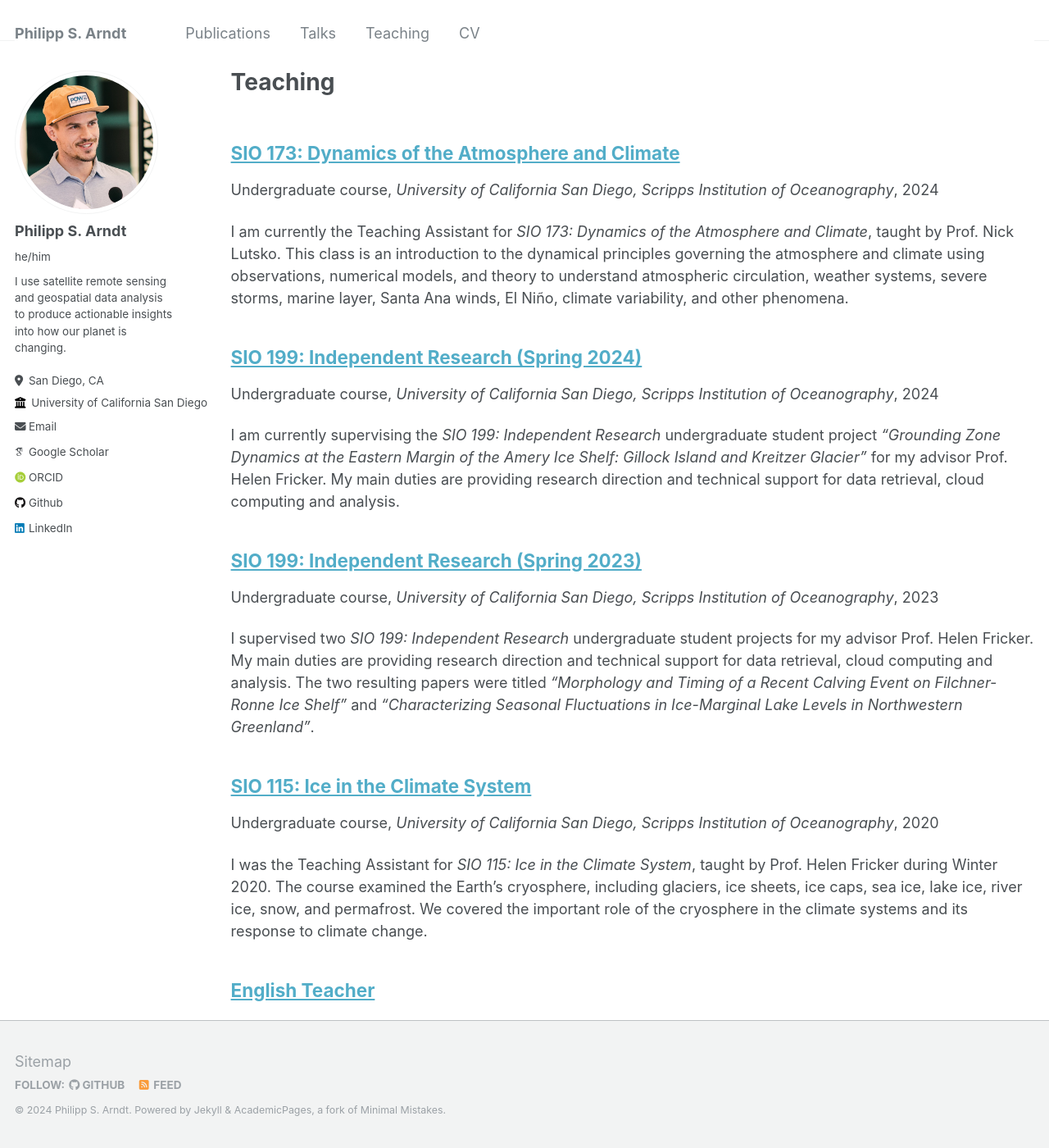
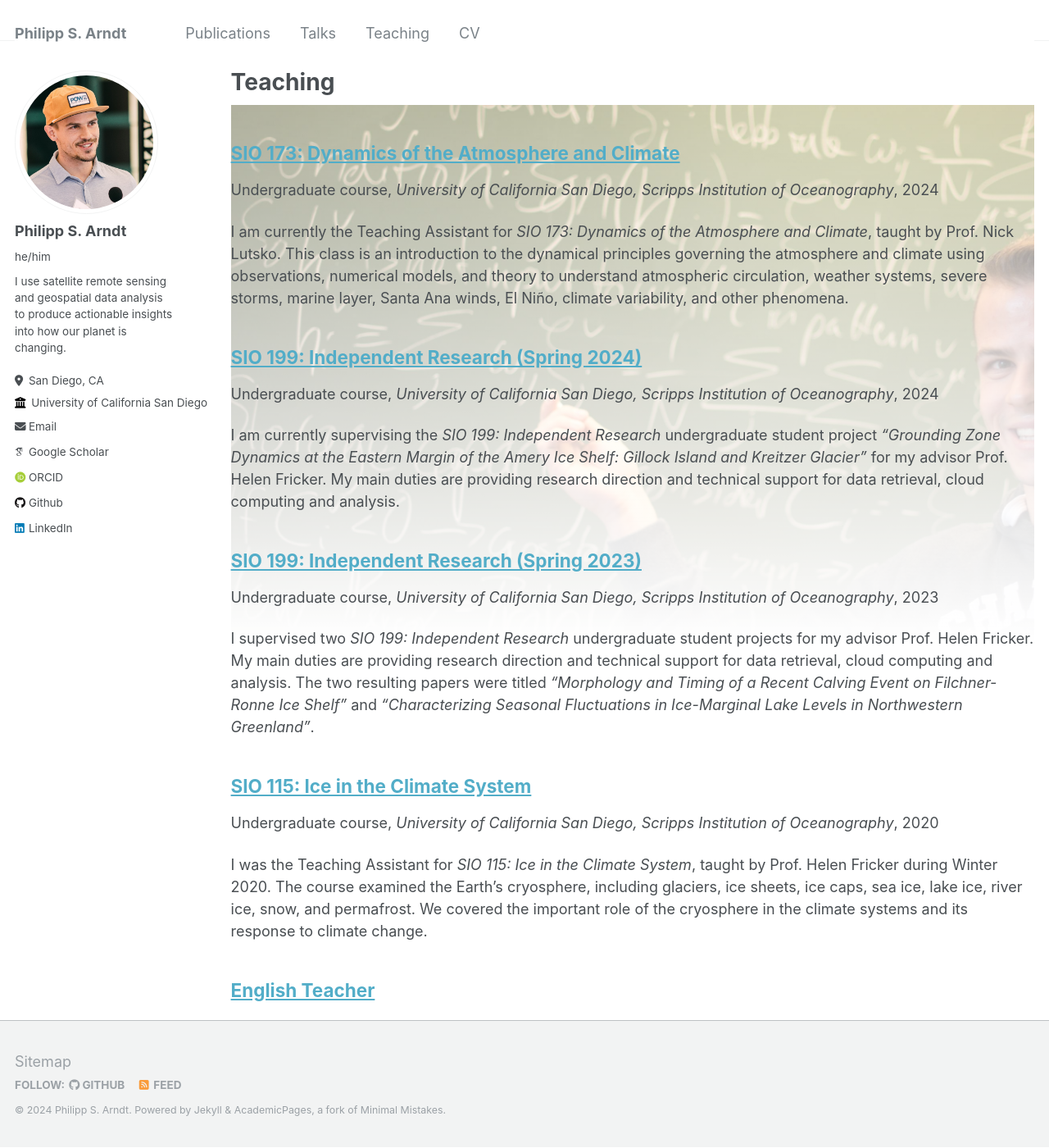
Before and after one commit to fliphilipp/fliphilipp.github.io, a Jekyll site: the page built from _pages/teaching.html, in a window 1280 px wide and 1400 px high. Shown: the whole window at 82% size. Built offline with Jekyll 4.4.1, drawn with Linux system fonts in a browser that asks for light colours; some web fonts are replaced.

Commit message:
Revert "Update teaching.html"
This reverts commit b6aa4e279d114a6cf9204b158b7dad99e2b1edc5.

```diff
--- a/_pages/teaching.html
+++ b/_pages/teaching.html
@@ -20,7 +20,7 @@ header:
   .header-image-container {
     position: relative;
     width: 100%;
-    aspect-ratio: 2
+    aspect-ratio: 1.5;
     background-image: url("https://fliphilipp.github.io/images/header_teaching.jpg");
     background-size: 100% auto;
     background-repeat: no-repeat;
```
